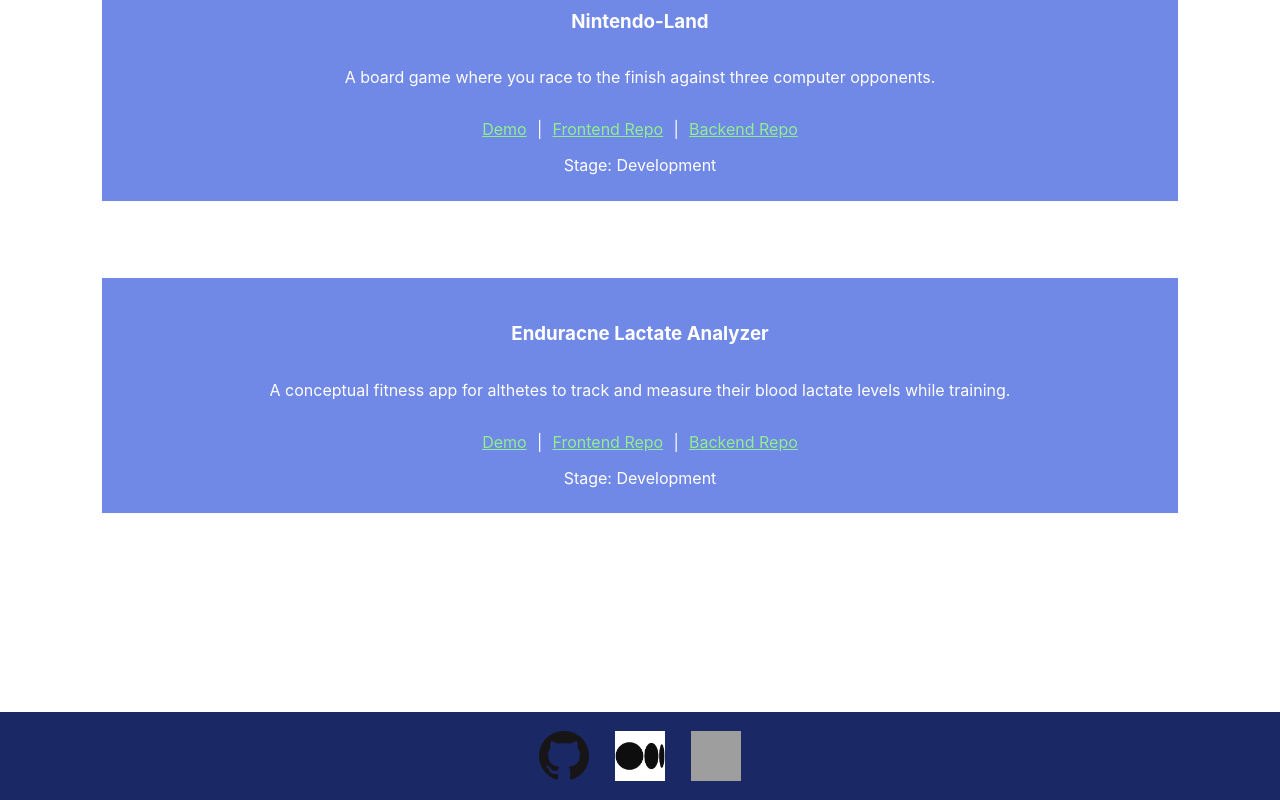
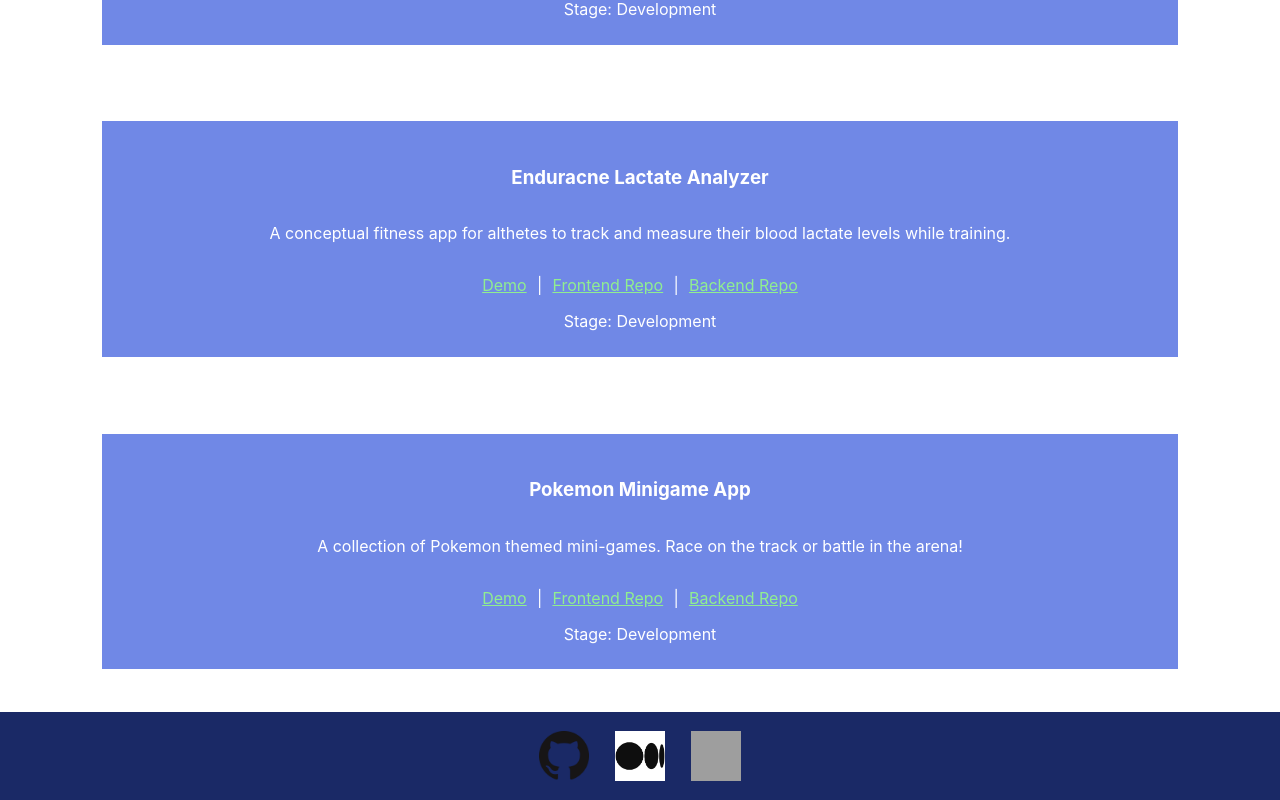
Before and after one commit to dylantoporek/portfolio-project, a React (Create React App) app: page /portfolio in a window 1280 px wide. Shown: the part 605-1405 px from the top of the page. Built offline with nearby package versions, Linux system fonts and the light colour scheme; grey boxes are pictures that could not be loaded.

Commit message:
pokemon project added

```diff
--- a/src/components/ProjectItem.js
+++ b/src/components/ProjectItem.js
@@ -28,16 +28,16 @@ function ProjectItem(){
             frontend: 'https://github.com/jonathonmcclen/endurance-lactate-analyzer-client',
             backend: 'https://github.com/jonathonmcclen/endurance-lactate-analyzer-API',
             stage: 'Development',
-        }
-        // {
-        //     title: 'Pokelympics',
-        //     gif: 'TBD',
-        //     description: 'A collection of Pokemon themed mini-games. Race on the track or battle in the arena!',
-        //     link: 'TBD',
-        //     frontend: 'TBD',
-        //     backend: 'TBD',
-        //     stage: 'Development',
-        // },
+        },
+        {
+            title: 'Pokemon Minigame App',
+            gif: 'TBD',
+            description: 'A collection of Pokemon themed mini-games. Race on the track or battle in the arena!',
+            link: 'https://tranquil-scrubland-82540.herokuapp.com/',
+            frontend: 'https://github.com/dylantoporek/pokemon-mini-game-project',
+            backend: 'https://github.com/dylantoporek/pokemon-minigame-backend',
+            stage: 'Development',
+        },
 
     ])
 
```
